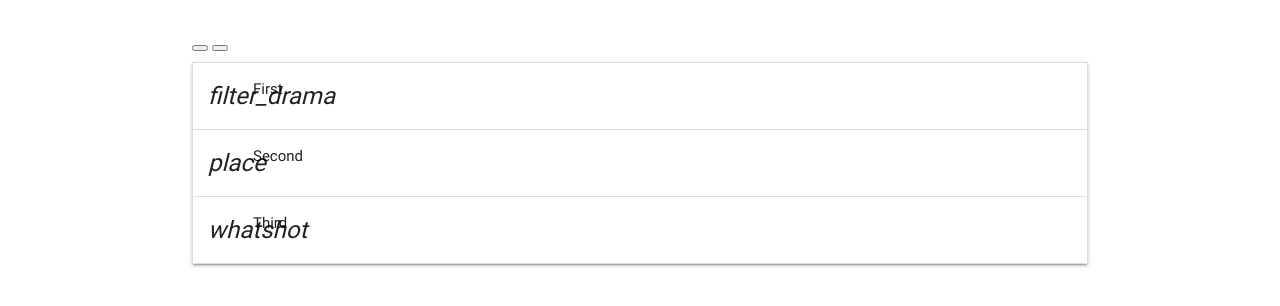
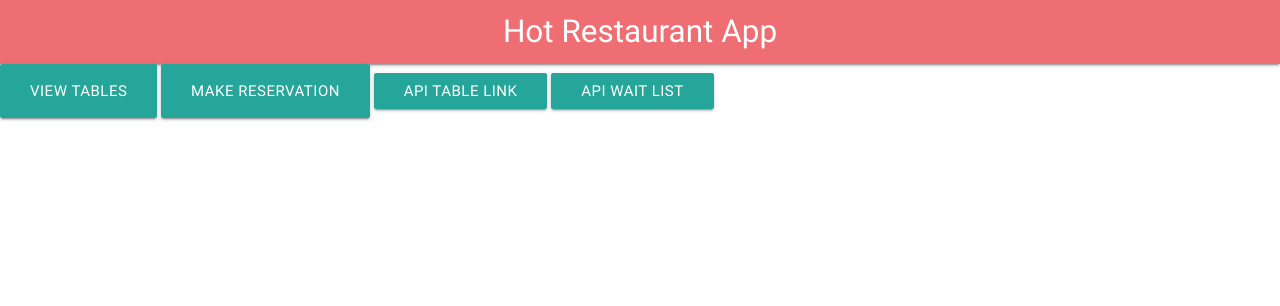
Before and after one commit to ccowen/reservations, a plain HTML site: page index.html in a window 1280 px wide. Drawn offline with nearby package versions, Linux system fonts and the light colour scheme.

Commit message:
Basic index.html completeD

```diff
--- a/index.html
+++ b/index.html
@@ -1,64 +1,27 @@
 <!DOCTYPE html>
-<html>
+<html lang="en">
 	<head>
-	<title>Main Page</title>
-
-	<!-- jquery -->
-	<script   src="https://code.jquery.com/jquery-3.2.1.min.js"   integrity="sha256-hwg4gsxgFZhOsEEamdOYGBf13FyQuiTwlAQgxVSNgt4="   crossorigin="anonymous"></script>
-
-	<!-- MATERIALIZE Compiled and minified CSS -->
+		<meta charset="UTF-8">
+		<meta name="viewport" content="width=device-width, initial-scale=1.0">
+		<meta http-equiv="X-UA-Compatible" content="ie=edge">
+		<title>Document</title>
+	  <!-- Compiled and minified CSS -->
 		<link rel="stylesheet" href="https://cdnjs.cloudflare.com/ajax/libs/materialize/0.100.2/css/materialize.min.css">
-
-	<!-- MATERIALIZE Compiled and minified JavaScript -->
-	<script src="https://cdnjs.cloudflare.com/ajax/libs/materialize/0.100.2/js/materialize.min.js"></script>
-
-	<!-- internal javascript -->
-	<script type="text/javascript" src="assets/javascript/javascript.js"></script>
-
-
-
 	</head>
 
 	<body>
-
-	<div class="container">
-
-		<div class="header">
-
-			<h1></h1>
-
-			<h2></h2>
-
-			<div id="headerButtons">
-
-				<button></button>
-
-				<button></button>
-
+		<nav>
+			<div class="nav-wrapper">
+				<a href="#" class="brand-logo center">Hot Restaurant App</a>
+				<ul id="nav-mobile" class="left hide-on-med-and-down">
+				</ul>
 			</div>
-
-		</div>
-
-		<div class="info">
-
-			<ul class="collapsible" data-collapsible="accordion">
-			    <li>
-			      <div class="collapsible-header"><i class="material-icons">filter_drama</i>First</div>
-			      <div class="collapsible-body"><span>Lorem ipsum dolor sit amet.</span></div>
-			    </li>
-			    <li>
-			      <div class="collapsible-header"><i class="material-icons">place</i>Second</div>
-			      <div class="collapsible-body"><span>Lorem ipsum dolor sit amet.</span></div>
-			    </li>
-			    <li>
-			      <div class="collapsible-header"><i class="material-icons">whatshot</i>Third</div>
-			      <div class="collapsible-body"><span>Lorem ipsum dolor sit amet.</span></div>
-			    </li>
-			  </ul>
-
-		</div>
-
-	</div>
-
+		</nav>
+		<a class="waves-effect waves-light btn-large" href="tables.html">View Tables</a>
+		<a class="waves-effect waves-light btn-large" href="links.html">Make Reservation</a>
+		<a class="waves-effect waves-light btn" href="api/tables">API Table Link</a>
+		<a class="waves-effect waves-light btn" href="api/waitlist">API Wait List</a>
+			<!-- Compiled and minified JavaScript -->
+		<script src="https://cdnjs.cloudflare.com/ajax/libs/materialize/0.100.2/js/materialize.min.js"></script>
 	</body>
 	</html>
```
Lines whose indentation alone changed are shown as unchanged.
